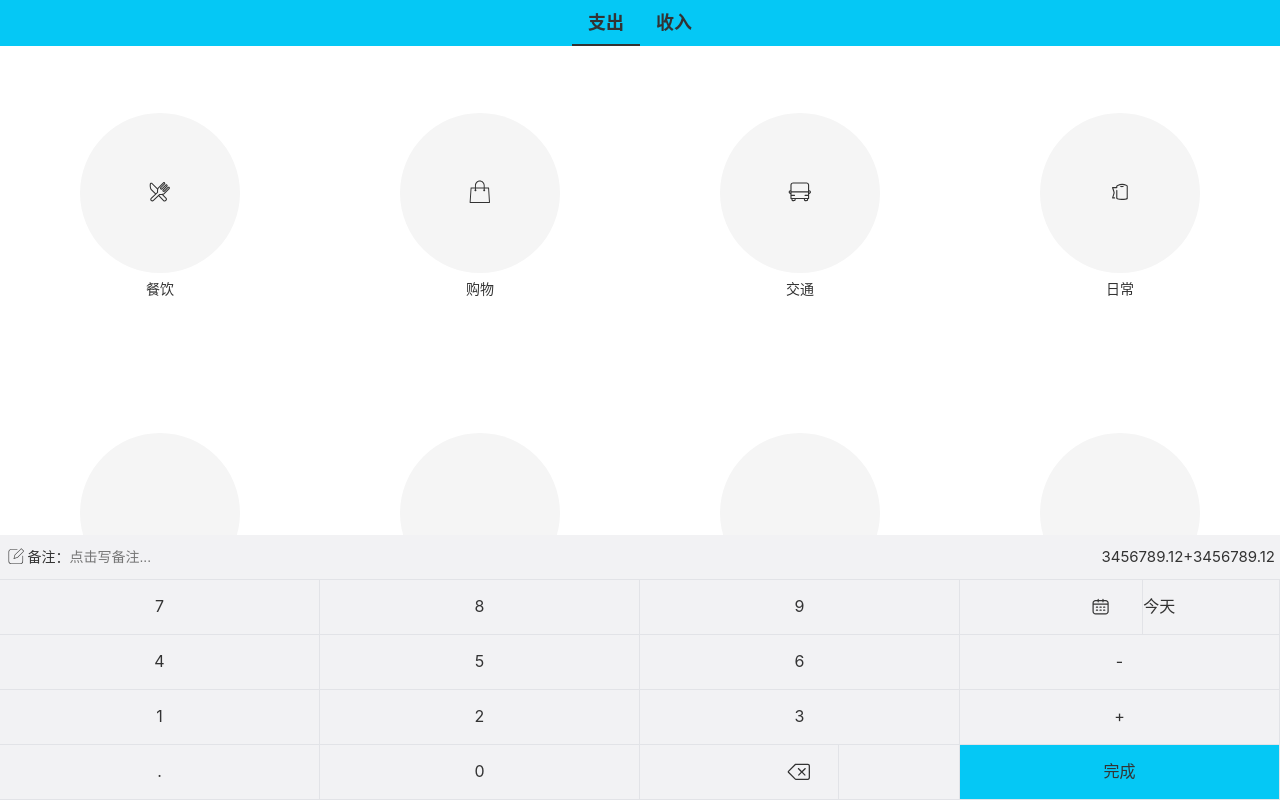
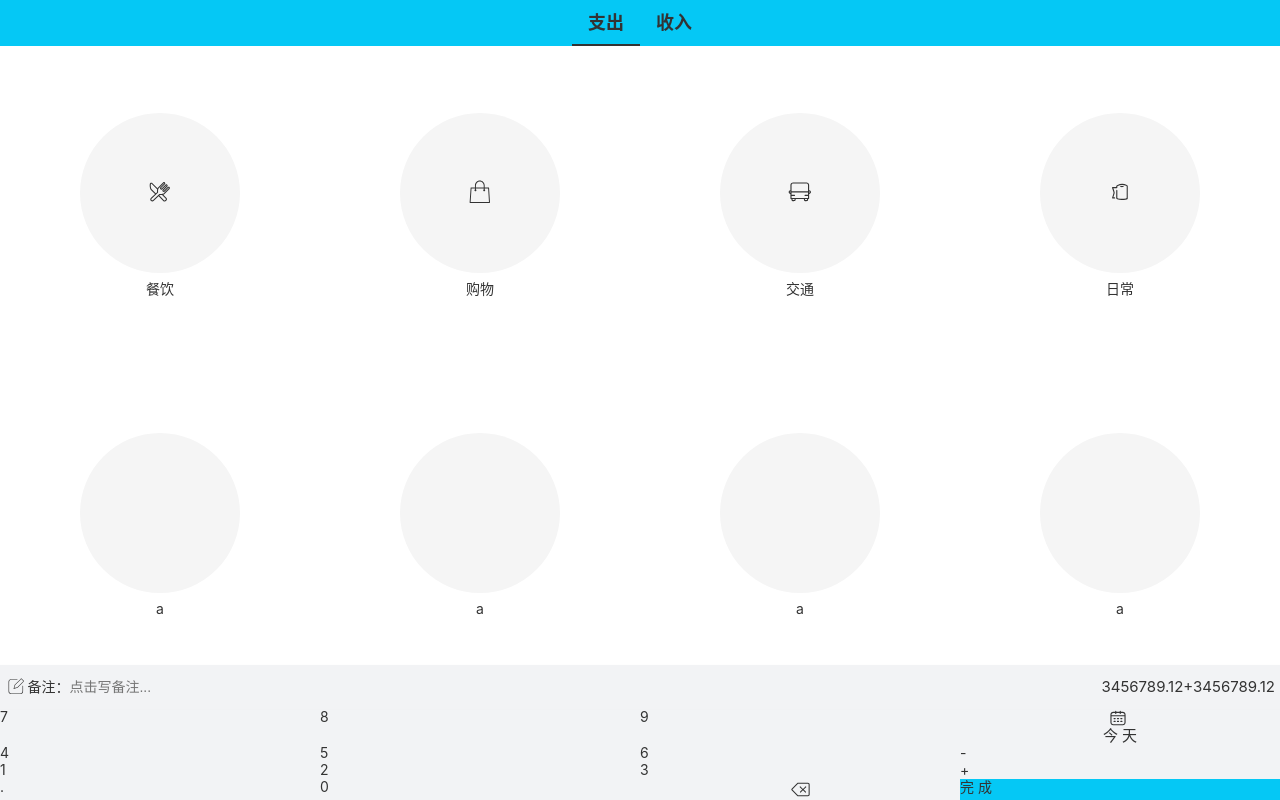
Before and after one commit to UntilTheCore/fingertips-books-react, a React app: page /#/money in a window 1280 px wide. Built offline with nearby package versions, Linux system fonts and the light colour scheme.

Commit message:
使用ant-design的<Button />，完成数字键盘区域样式布局。

```diff
--- a/src/components/Money/NumberPad.tsx
+++ b/src/components/Money/NumberPad.tsx
@@ -1,11 +1,12 @@
 import React from 'react';
 import styled from 'styled-components';
 import Icon from '../Icon';
+import { Button } from 'antd-mobile';
 
 const Wrapper = styled.div`
     font-size: 14px;
-    background-color: #f2f2f4;
-    animation: .5s linear .1s footerAnimation;
+    background-color: #f2f3f5;
+    animation: .35s linear footerAnimation;
 
     @keyframes footerAnimation {
         0% {
@@ -16,9 +17,10 @@ const Wrapper = styled.div`
             transform: translateY(0%);
         }
     }
+
     > header {
         display: flex;
-        border-bottom: .5px solid rgb(226,227,231);
+        box-shadow: 0 -.5px 1px 0 rgba(210,210,211,0.5);
         label {
             flex: 1;
             display: flex;
@@ -58,26 +60,32 @@ const Wrapper = styled.div`
     > main {
         display: flex;
         flex-wrap: wrap;
-        div {
-            display: flex;
-            justify-content: center;
-            align-items: center;
+        > .btn {
             width: 25%;
-            height: 55px;
-            font-size: 16px;
-            border-right: .5px solid rgb(226,227,231);
-            border-bottom: .5px solid rgb(226,227,231);
-        }
-        div:nth-child(16) {
-            background: rgba(5,200,245);
-        }
-        div:nth-child(4) {
-            display: flex;
-            align-items: center;
-            svg {
-                width: 1.2em;
-                height: 1.2em;
-                margin-right: 5px;
+
+            border-radius: 0;
+            background-color: inherit;
+            // 圆角被按钮的before控制
+            &::before {
+                border-radius: 0;
+                border-width: .25px;
+                border-color: #ccc;
+            }
+
+            &:nth-child(4),&:nth-child(15) {
+                > div,span {
+                    display: flex;
+                    align-items: center;
+                    justify-content: center;
+                    font-size: 15px;
+                }
+            }
+            &:nth-child(16) {
+                background: rgba(5,200,245);
+            }
+
+            &.activeBtn {
+                background: #e1e1e1;
             }
         }
     }
@@ -95,27 +103,35 @@ const NumberPad = () => {
                 <div>3456789.12+3456789.12</div>
             </header>
             <main>
-                <div>7</div>
-                <div>8</div>
-                <div>9</div>
-                <div>
-                    <Icon name="date" />
+                <Button activeClassName="activeBtn" className="btn">7</Button>
+                <Button activeClassName="activeBtn" className="btn">8</Button>
+                <Button activeClassName="activeBtn" className="btn">9</Button>
+                <Button activeClassName="activeBtn" className="btn"
+                        icon={ <Icon name='date' style={ {
+                            width: '1.2em',
+                            height: '1.2em',
+                            'margin-right': '4px'
+                        } } /> }>
                     今天
-                </div>
-                <div>4</div>
-                <div>5</div>
-                <div>6</div>
-                <div>-</div>
-                <div>1</div>
-                <div>2</div>
-                <div>3</div>
-                <div>+</div>
-                <div>.</div>
-                <div>0</div>
-                <div>
-                    <Icon name="delete" />
-                </div>
-                <div>完成</div>
+                </Button>
+                <Button activeClassName="activeBtn" className="btn">4</Button>
+                <Button activeClassName="activeBtn" className="btn">5</Button>
+                <Button activeClassName="activeBtn" className="btn">6</Button>
+                <Button activeClassName="activeBtn" className="btn">-</Button>
+                <Button activeClassName="activeBtn" className="btn">1</Button>
+                <Button activeClassName="activeBtn" className="btn">2</Button>
+                <Button activeClassName="activeBtn" className="btn">3</Button>
+                <Button activeClassName="activeBtn" className="btn">+</Button>
+                <Button activeClassName="activeBtn" className="btn">.</Button>
+                <Button activeClassName="activeBtn" className="btn">0</Button>
+                <Button activeClassName="activeBtn" className="btn"
+                        icon={ <Icon name="delete"
+                                     style={ {
+                                         width: '1.4em',
+                                         height: '1.4em'
+                                     } } /> }>
+                </Button>
+                <Button activeClassName="activeBtn" className="btn">完成</Button>
             </main>
         </Wrapper>
     );
```
